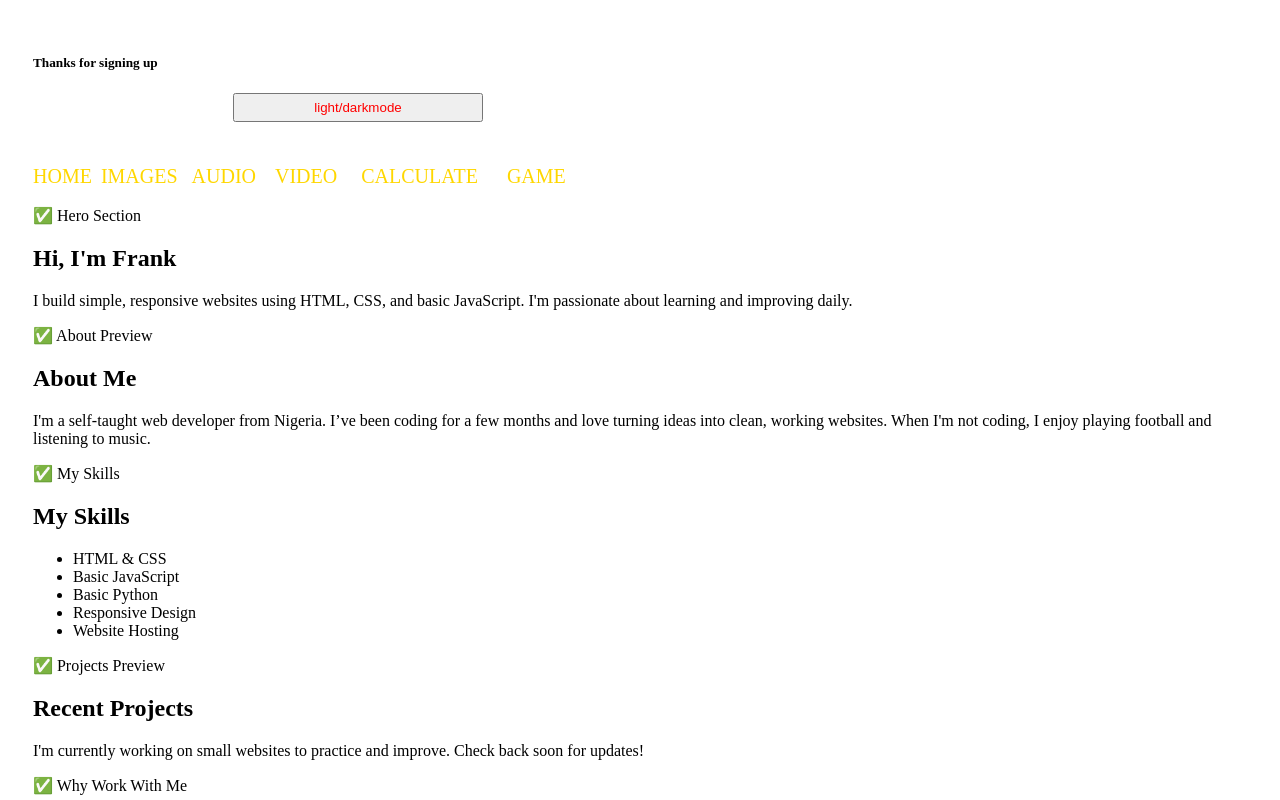
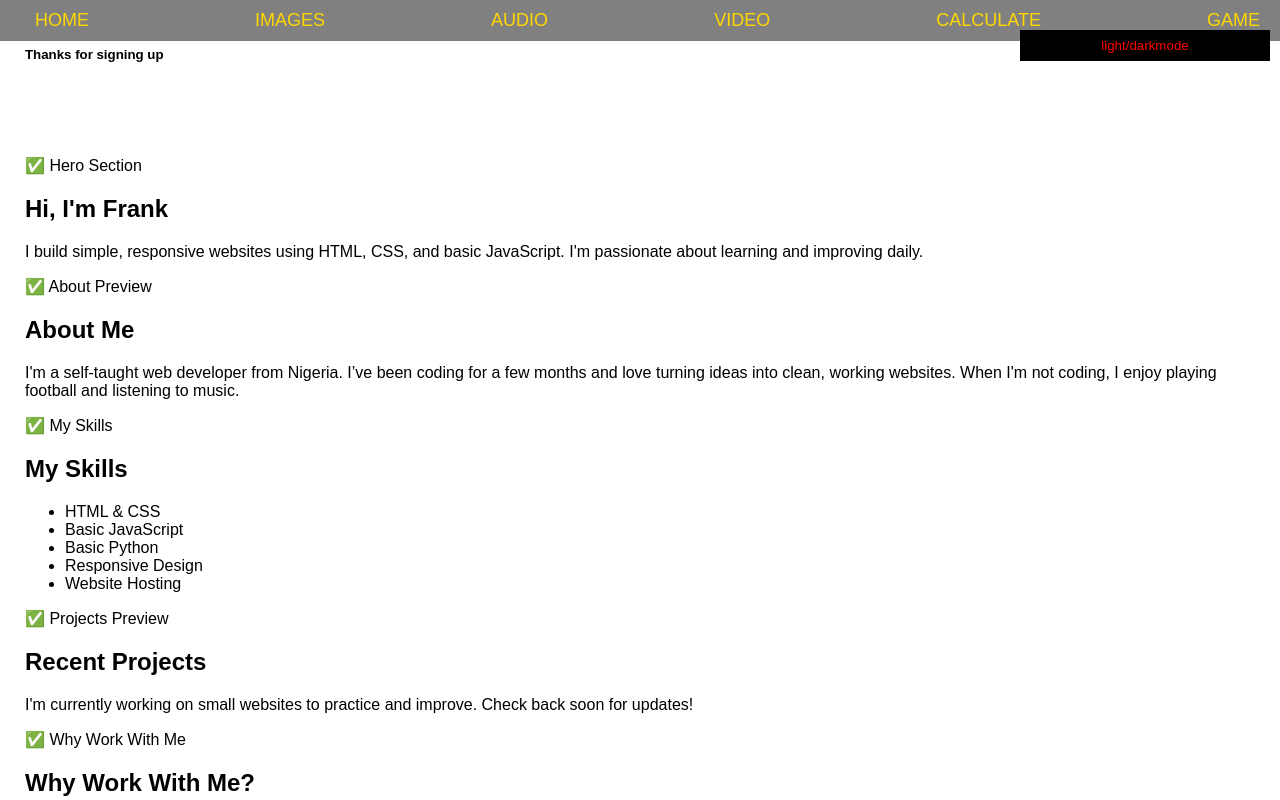
Before and after one commit to franklin2oo8/My-first-page, a plain HTML site: page frank2.html in a window 1280 px wide. Shown: the top 800 px of the page. Drawn offline with Linux system fonts and the light colour scheme.

Commit message:
Add files via upload

```diff
--- a/Frank.css
+++ b/Frank.css
@@ -1,63 +1,79 @@
-#color{ color: red;
-margin: 0 0 25px 200px;
-}
-#style{ color: red;
-margin: 0 0 25px 200px;
-}
-.italics{
-  font-style: italic;
-
+body {
+  padding: 25px;
+  margin: 0;
+  font-family: sans-serif;
 }
 
-.pink{
+nav {
+  display: flex;
+  justify-content: space-between;
+  align-items: center;
+  background-color: grey;
+  padding: 10px 20px;
+  position: fixed;
+  top: 0;
+  left: 0;
+  right: 0;
+  z-index: 1000;
+}
+
+nav a {
+  text-decoration: none;
+  color: gold;
+  margin-left: 15px;
+  font-size: 18px;
+}
+
+#color {
+  position: fixed;
+  top: 10px;
+  right: 10px;
+  padding: 8px 15px;
+  background-color: black;
+  color: red;
+  border: none;
+  cursor: pointer;
+  z-index: 1001;
+}
+
+img {
+  display: block;
+  width: 100%;
+  height: auto;
+  margin-bottom: 20px;
+}
+
+.pink {
   color: pink;
   background-color: black;
 }
-.link{
-  text-decoration: none;
-  display: inline-block;
-  font-size: 20px;
-  color: gold;
+
+.italics {
+  font-style: italic;
 }
-#link{
-margin: 0 0 0 5px;
-}
-#audio{
-  margin: 0 0 0 10px;
-}
-#video{
-  margin: 0 0 0 15px;
-}
-#calc{
-  margin: 0 0 0 20px;
-}
-#game{
-  margin: 0 0 0 25px;
-}
-.vy{
+
+.vy {
   font-size: 10px;
   display: inline;
 }
-img{
-  max-width: 100%;
-  width: 100%;
-  height: auto;
-  display: block;
-  padding: 25px;
 
+button {
+  width: 250px;
+  padding: 5px;
+  margin: 20px 0;
 }
-@media screen and (max-width:768px;){
-  body{
-    font-size:16px ;
+
+@media screen and (max-width: 768px) {
+  body {
+    font-size: 16px;
+  }
+
+  nav {
     flex-direction: column;
+    align-items: flex-start;
+  }
 
-
+  nav a {
+    margin: 5px 0;
   }
 }
-body{
-  padding:25px;
-}
-button{
-  width: 250px;
-  padding: 5px;
-}
--- a/frank2.html
+++ b/frank2.html
@@ -11,12 +11,14 @@
   <h5 id="h1">
   </h5>
   <button id="color" onclick="color()">light/darkmode</button> <br><br>
+  <nav>
   <a href="frank2.html" class="link"> HOME</a>
   <a href="gallery.html" class="link" id="link"> IMAGES</a>
     <a href="audio.html" class="link" id="audio"> AUDIO</a>
         <a href="video.html" class="link" id="video"> VIDEO</a>
        <a href="calc.html" class="link" id="calc"> CALCULATE</a>
-    <a href="game.html" class="link" id="game">GAME</a><br><br>
+    <a href="game.html" class="link" id="game">GAME</a>
+    </nav><br><br>
 
 
 ✅ Hero Section
--- a/gallery.css
+++ b/gallery.css
@@ -1,23 +1,79 @@
-.link{
+body {
+  padding: 25px;
+  margin: 0;
+  font-family: sans-serif;
+}
+
+nav {
+  display: flex;
+  justify-content: space-between;
+  align-items: center;
+  background-color: grey;
+  padding: 10px 20px;
+  position: fixed;
+  top: 0;
+  left: 0;
+  right: 0;
+  z-index: 1000;
+}
+
+nav a {
   text-decoration: none;
-  display: inline-block;
-  font-size: 20px;
   color: gold;
+  margin-left: 15px;
+  font-size: 18px;
 }
-.pink{
+
+#color {
+  position: fixed;
+  top: 10px;
+  right: 10px;
+  padding: 8px 15px;
+  background-color: black;
+  color: red;
+  border: none;
+  cursor: pointer;
+  z-index: 1001;
+}
+
+img {
+  display: block;
+  width: 100%;
+  height: auto;
+  margin-bottom: 20px;
+}
+
+.pink {
   color: pink;
   background-color: black;
 }
-img{
-  max-width: 100%;
-  width: 100%;
-  height: auto;
-  display: block;
 
+.italics {
+  font-style: italic;
+}
 
+.vy {
+  font-size: 10px;
+  display: inline;
 }
-button{
+
+button {
   width: 250px;
   padding: 5px;
-  margin: 50px;
+  margin: 20px 0;
 }
+
+@media screen and (max-width: 768px) {
+  body {
+    font-size: 16px;
+  }
+
+  nav {
+    flex-direction: column;
+    align-items: flex-start;
+  }
+
+  nav a {
+    margin: 5px 0;
+  }
+}
```
Also changed, not shown: gallery.html (+2 -0 lines).
